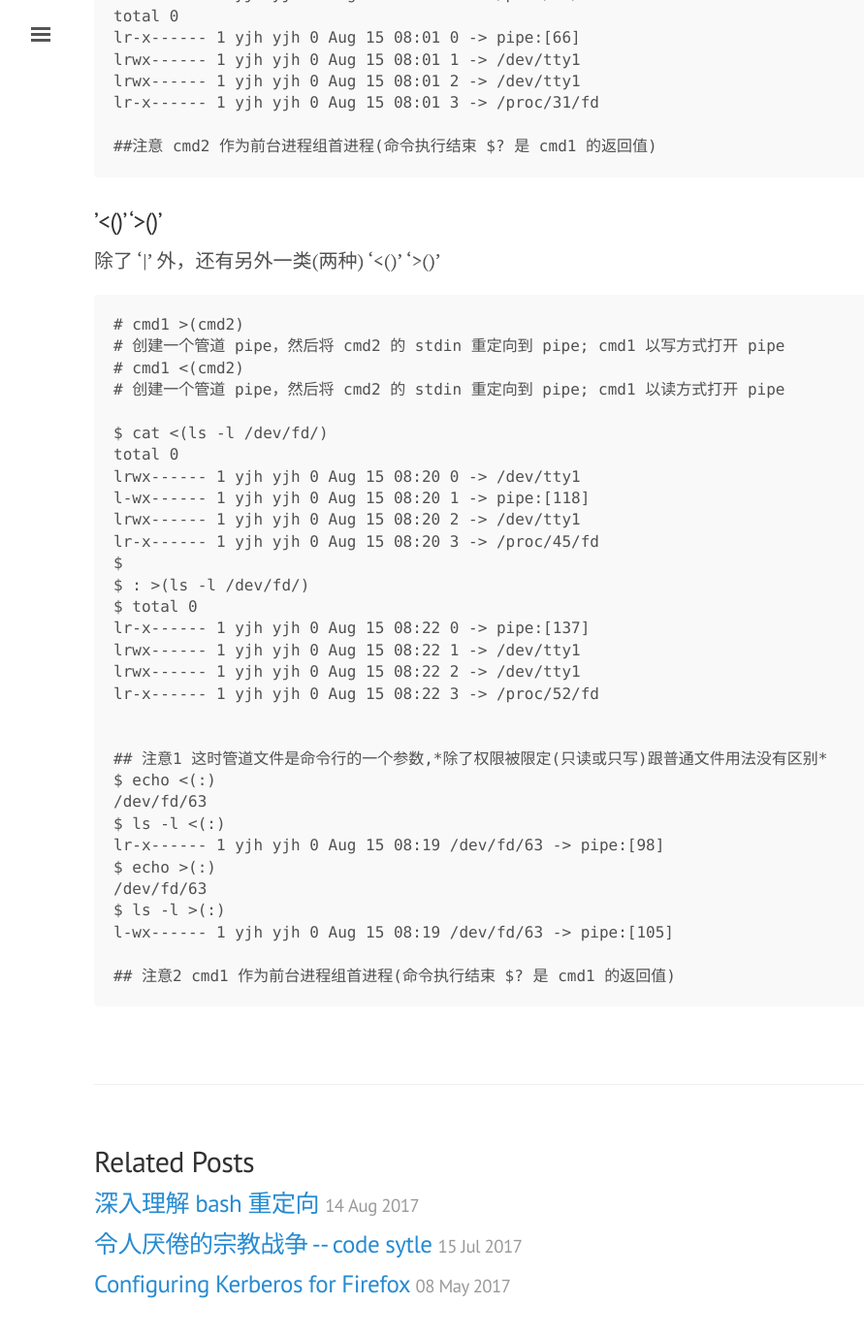
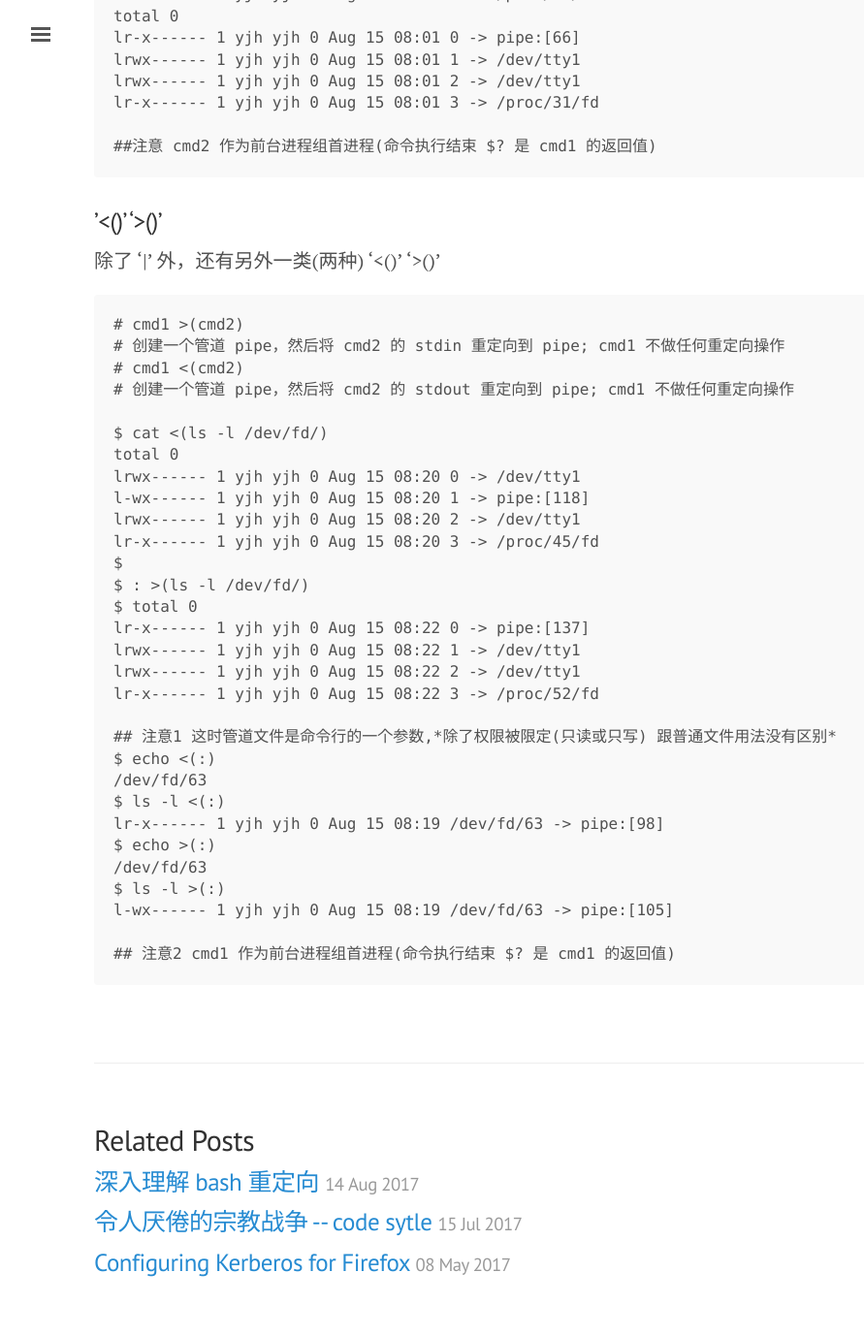
Before and after one commit to tcler/tcler.github.io, a Jekyll site: the page built from _posts/2017-08-15-understanding-bash-pipe.md, in a window 1280 px wide and 1400 px high, scrolled down 603 px. Shown: the top 1378 px of the window at 97% size, without its empty margins (3-894 px from the left). Built offline with Jekyll 4.4.1, drawn with Linux system fonts in a browser that asks for light colours.

Commit message:
Update 2017-08-15-understanding-bash-pipe.md
fix typo error

````diff
--- a/_posts/2017-08-15-understanding-bash-pipe.md
+++ b/_posts/2017-08-15-understanding-bash-pipe.md
@@ -29,9 +29,9 @@ lr-x------ 1 yjh yjh 0 Aug 15 08:01 3 -> /proc/31/fd
 除了 '|' 外，还有另外一类(两种) '<()'  '>()'
 ```
 # cmd1 >(cmd2)
-# 创建一个管道 pipe，然后将 cmd2 的 stdin 重定向到 pipe; cmd1 以写方式打开 pipe
+# 创建一个管道 pipe，然后将 cmd2 的 stdin 重定向到 pipe; cmd1 不做任何重定向操作
 # cmd1 <(cmd2)
-# 创建一个管道 pipe，然后将 cmd2 的 stdin 重定向到 pipe; cmd1 以读方式打开 pipe
+# 创建一个管道 pipe，然后将 cmd2 的 stdout 重定向到 pipe; cmd1 不做任何重定向操作
 
 $ cat <(ls -l /dev/fd/)
 total 0
@@ -47,8 +47,7 @@ lrwx------ 1 yjh yjh 0 Aug 15 08:22 1 -> /dev/tty1
 lrwx------ 1 yjh yjh 0 Aug 15 08:22 2 -> /dev/tty1
 lr-x------ 1 yjh yjh 0 Aug 15 08:22 3 -> /proc/52/fd
 
-
-## 注意1 这时管道文件是命令行的一个参数,*除了权限被限定(只读或只写)跟普通文件用法没有区别*
+## 注意1 这时管道文件是命令行的一个参数,*除了权限被限定(只读或只写) 跟普通文件用法没有区别*
 $ echo <(:)
 /dev/fd/63
 $ ls -l <(:)
````
